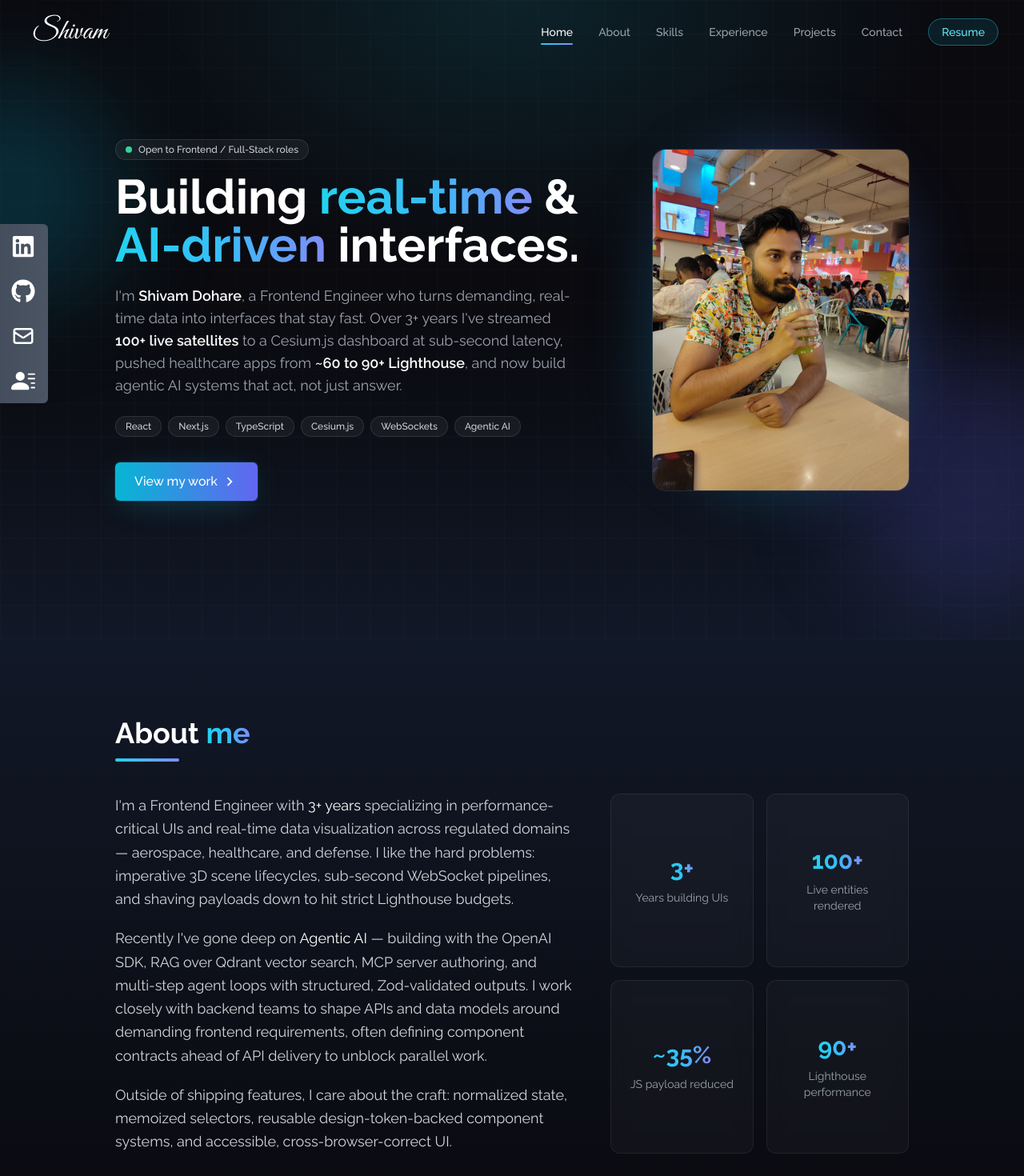
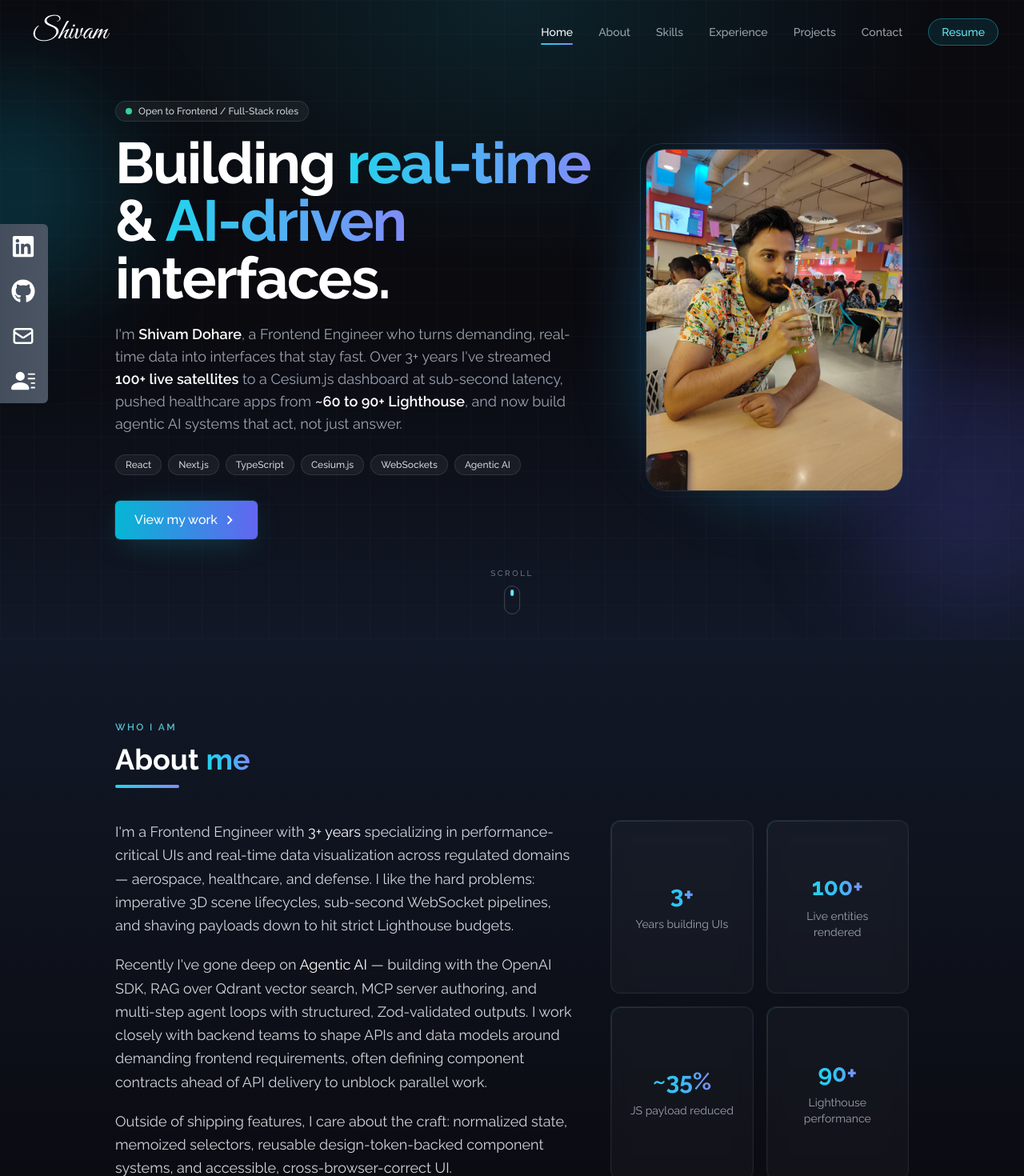
Before and after one commit to shivamdohare/My-Portfolio, a React (Create React App) app: page / in a window 1280 px wide. Shown: the top 1470 px of the page at 80% size. Built offline with nearby package versions, Linux system fonts and the light colour scheme.

Commit message:
uber effect add

```diff
--- a/src/components/About.jsx
+++ b/src/components/About.jsx
@@ -1,4 +1,6 @@
 import React from "react";
+import Reveal from "./Reveal";
+import SectionHeading from "./SectionHeading";
 
 const stats = [
   { value: "3+", label: "Years building UIs" },
@@ -15,15 +17,12 @@ const About = () => {
       className="w-full bg-gradient-to-b from-gray-900 to-ink py-24 text-white"
     >
       <div className="mx-auto flex max-w-screen-lg flex-col px-4">
-        <div className="pb-10">
-          <h2 className="section-title">
-            About <span className="text-gradient">me</span>
-          </h2>
-          <div className="mt-3 h-1 w-20 rounded-full bg-gradient-to-r from-cyan-400 to-indigo-400" />
-        </div>
+        <SectionHeading eyebrow="Who I am">
+          About <span className="text-gradient">me</span>
+        </SectionHeading>
 
         <div className="grid gap-10 md:grid-cols-5">
-          <div className="space-y-5 text-lg leading-relaxed text-gray-300 md:col-span-3">
+          <Reveal className="space-y-5 text-lg leading-relaxed text-gray-300 md:col-span-3">
             <p>
               I'm a Frontend Engineer with{" "}
               <span className="text-white">3+ years</span> specializing in
@@ -47,17 +46,18 @@ const About = () => {
               state, memoized selectors, reusable design-token-backed component
               systems, and accessible, cross-browser-correct UI.
             </p>
-          </div>
+          </Reveal>
 
           <div className="grid grid-cols-2 gap-4 md:col-span-2">
-            {stats.map(({ value, label }) => (
-              <div
+            {stats.map(({ value, label }, i) => (
+              <Reveal
                 key={label}
-                className="glass flex flex-col items-center justify-center rounded-xl p-5 text-center transition-transform duration-200 hover:scale-105"
+                delay={i * 80}
+                className="glass glass-border flex flex-col items-center justify-center rounded-xl p-5 text-center transition-transform duration-200 hover:scale-105 hover:shadow-glow"
               >
                 <span className="text-3xl font-bold text-gradient">{value}</span>
                 <span className="mt-2 text-sm text-gray-400">{label}</span>
-              </div>
+              </Reveal>
             ))}
           </div>
         </div>
--- a/src/components/Home.jsx
+++ b/src/components/Home.jsx
@@ -20,7 +20,10 @@ const Home = () => {
 
       <div className="relative z-10 mx-auto flex h-full max-w-screen-lg flex-col items-center justify-center gap-10 px-4 md:flex-row">
         <div className="flex flex-col justify-center">
-          <span className="mb-4 flex w-fit animate-fade-up items-center gap-2 rounded-full border border-white/10 bg-white/5 px-3 py-1 text-xs font-medium text-gray-300">
+          <span
+            className="mb-4 flex w-fit animate-fade-up items-center gap-2 rounded-full border border-white/10 bg-white/5 px-3 py-1 text-xs font-medium text-gray-300"
+            style={{ animationDelay: "0ms" }}
+          >
             <span className="relative flex h-2 w-2">
               <span className="absolute inline-flex h-full w-full animate-pulse-ring rounded-full bg-emerald-400" />
               <span className="relative inline-flex h-2 w-2 rounded-full bg-emerald-400" />
@@ -28,12 +31,19 @@ const Home = () => {
             Open to Frontend / Full-Stack roles
           </span>
 
-          <h2 className="animate-fade-up text-4xl font-bold leading-tight text-white sm:text-6xl">
-            Building <span className="text-gradient">real-time</span> &amp;{" "}
-            <span className="text-gradient">AI-driven</span> interfaces.
+          <h2
+            className="animate-fade-up text-5xl font-bold leading-[1.05] tracking-tight text-white sm:text-7xl"
+            style={{ animationDelay: "120ms" }}
+          >
+            Building{" "}
+            <span className="text-gradient-animate">real-time</span> &amp;{" "}
+            <span className="text-gradient-animate">AI-driven</span> interfaces.
           </h2>
 
-          <p className="mt-5 max-w-xl animate-fade-up text-base leading-relaxed text-gray-400 sm:text-lg">
+          <p
+            className="mt-5 max-w-xl animate-fade-up text-base leading-relaxed text-gray-400 sm:text-lg"
+            style={{ animationDelay: "240ms" }}
+          >
             I'm <span className="font-semibold text-white">Shivam Dohare</span>, a
             Frontend Engineer who turns demanding, real-time data into interfaces
             that stay fast. Over 3+ years I've streamed{" "}
@@ -43,7 +53,10 @@ const Home = () => {
             and now build agentic AI systems that act, not just answer.
           </p>
 
-          <div className="mt-6 flex flex-wrap gap-2">
+          <div
+            className="mt-6 flex animate-fade-up flex-wrap gap-2"
+            style={{ animationDelay: "360ms" }}
+          >
             {stack.map((tech) => (
               <span key={tech} className="tag">
                 {tech}
@@ -51,7 +64,10 @@ const Home = () => {
             ))}
           </div>
 
-          <div className="mt-8 flex flex-wrap items-center gap-4">
+          <div
+            className="mt-8 flex animate-fade-up flex-wrap items-center gap-4"
+            style={{ animationDelay: "480ms" }}
+          >
             <Link
               to="projects"
               smooth
@@ -66,15 +82,35 @@ const Home = () => {
           </div>
         </div>
 
-        <div className="relative shrink-0">
+        <div
+          className="relative shrink-0 animate-fade-up"
+          style={{ animationDelay: "300ms" }}
+        >
           <div className="absolute inset-0 -z-10 animate-float rounded-full bg-gradient-to-tr from-cyan-500/30 to-indigo-500/30 blur-2xl" />
-          <img
-            src={HeroImage}
-            alt="Shivam Dohare"
-            className="mx-auto w-2/3 rounded-2xl ring-1 ring-white/10 md:w-[20rem]"
-          />
+          <div className="glass-border rounded-[1.75rem] p-2">
+            <img
+              src={HeroImage}
+              alt="Shivam Dohare"
+              className="mx-auto w-2/3 rounded-3xl ring-1 ring-white/10 transition-transform duration-500 hover:scale-[1.03] md:w-[20rem]"
+            />
+          </div>
         </div>
       </div>
+
+      {/* Scroll cue */}
+      <Link
+        to="about"
+        smooth
+        duration={500}
+        className="absolute bottom-8 left-1/2 hidden -translate-x-1/2 cursor-pointer flex-col items-center gap-2 text-gray-500 transition-colors duration-200 hover:text-cyan-300 md:flex"
+      >
+        <span className="text-[10px] font-medium uppercase tracking-[0.25em]">
+          Scroll
+        </span>
+        <span className="flex h-9 w-5 items-start justify-center rounded-full border border-white/20 p-1">
+          <span className="h-2 w-1 animate-float rounded-full bg-cyan-300" />
+        </span>
+      </Link>
     </div>
   );
 };
--- /dev/null
+++ b/src/components/Reveal.jsx
@@ -0,0 +1,58 @@
+import React, { useEffect, useRef, useState } from "react";
+
+/**
+ * Reveal — fades + lifts its children into view the first time they enter
+ * the viewport. Pure IntersectionObserver, no dependencies. Honors
+ * prefers-reduced-motion by rendering fully visible from the start.
+ *
+ * `delay` (ms) lets callers stagger siblings for a cascading entrance.
+ */
+const prefersReducedMotion =
+  typeof window !== "undefined" &&
+  window.matchMedia &&
+  window.matchMedia("(prefers-reduced-motion: reduce)").matches;
+
+const Reveal = ({
+  children,
+  delay = 0,
+  className = "",
+  as: Tag = "div",
+  ...rest
+}) => {
+  const ref = useRef(null);
+  const [shown, setShown] = useState(prefersReducedMotion);
+
+  useEffect(() => {
+    if (prefersReducedMotion) return;
+    const node = ref.current;
+    if (!node) return;
+
+    const observer = new IntersectionObserver(
+      ([entry]) => {
+        if (entry.isIntersecting) {
+          setShown(true);
+          observer.disconnect();
+        }
+      },
+      { threshold: 0.15, rootMargin: "0px 0px -10% 0px" }
+    );
+
+    observer.observe(node);
+    return () => observer.disconnect();
+  }, []);
+
+  return (
+    <Tag
+      ref={ref}
+      style={{ transitionDelay: shown ? `${delay}ms` : "0ms" }}
+      className={`transform-gpu transition-all duration-700 ease-out ${
+        shown ? "translate-y-0 opacity-100" : "translate-y-8 opacity-0"
+      } ${className}`}
+      {...rest}
+    >
+      {children}
+    </Tag>
+  );
+};
+
+export default Reveal;
--- /dev/null
+++ b/src/components/SectionHeading.jsx
@@ -0,0 +1,27 @@
+import React from "react";
+import Reveal from "./Reveal";
+
+/**
+ * SectionHeading — the shared title treatment used across every section:
+ * an eyebrow label, a two-tone heading, the gradient underline, and an
+ * optional supporting line. Keeps spacing and typography consistent.
+ *
+ * Pass the heading as children; wrap the emphasized words in
+ * <span className="text-gradient"> at the call site.
+ */
+const SectionHeading = ({ eyebrow, children, subtitle, className = "" }) => {
+  return (
+    <Reveal className={`pb-10 ${className}`}>
+      {eyebrow && (
+        <span className="mb-3 inline-block text-xs font-semibold uppercase tracking-[0.2em] text-cyan-300/80">
+          {eyebrow}
+        </span>
+      )}
+      <h2 className="section-title block">{children}</h2>
+      <div className="mt-3 h-1 w-20 rounded-full bg-gradient-to-r from-cyan-400 to-indigo-400" />
+      {subtitle && <p className="mt-4 max-w-2xl text-gray-400">{subtitle}</p>}
+    </Reveal>
+  );
+};
+
+export default SectionHeading;
--- a/src/index.css
+++ b/src/index.css
@@ -23,12 +23,46 @@
     @apply bg-gradient-to-r from-cyan-400 via-sky-400 to-indigo-400 bg-clip-text text-transparent;
   }
 
+  /* Animated, shifting gradient for hero emphasis words */
+  .text-gradient-animate {
+    @apply bg-gradient-to-r from-cyan-400 via-indigo-400 to-fuchsia-400 bg-clip-text text-transparent;
+    background-size: 200% auto;
+    animation: gradient 6s ease infinite;
+  }
+
   /* Frosted card surface */
   .glass {
     background: rgba(255, 255, 255, 0.03);
     backdrop-filter: blur(10px);
     -webkit-backdrop-filter: blur(10px);
     border: 1px solid rgba(255, 255, 255, 0.07);
+  }
+
+  /* Glass surface with a soft gradient hairline border that brightens on hover */
+  .glass-border {
+    position: relative;
+  }
+  .glass-border::before {
+    content: "";
+    position: absolute;
+    inset: 0;
+    border-radius: inherit;
+    padding: 1px;
+    background: linear-gradient(
+      135deg,
+      rgba(34, 211, 238, 0.4),
+      rgba(99, 102, 241, 0.15) 40%,
+      rgba(255, 255, 255, 0.04) 70%
+    );
+    -webkit-mask: linear-gradient(#fff 0 0) content-box, linear-gradient(#fff 0 0);
+    -webkit-mask-composite: xor;
+    mask-composite: exclude;
+    opacity: 0.5;
+    transition: opacity 0.3s ease;
+    pointer-events: none;
+  }
+  .glass-border:hover::before {
+    opacity: 1;
   }
 
   /* Pill-style tech tag */
```
Also changed, not shown: src/components/Contact.jsx (+14 -14 lines), src/components/Experience.jsx (+8 -9 lines), src/components/Portfolio.jsx (+20 -19 lines), src/components/Skills.jsx (+13 -14 lines).
